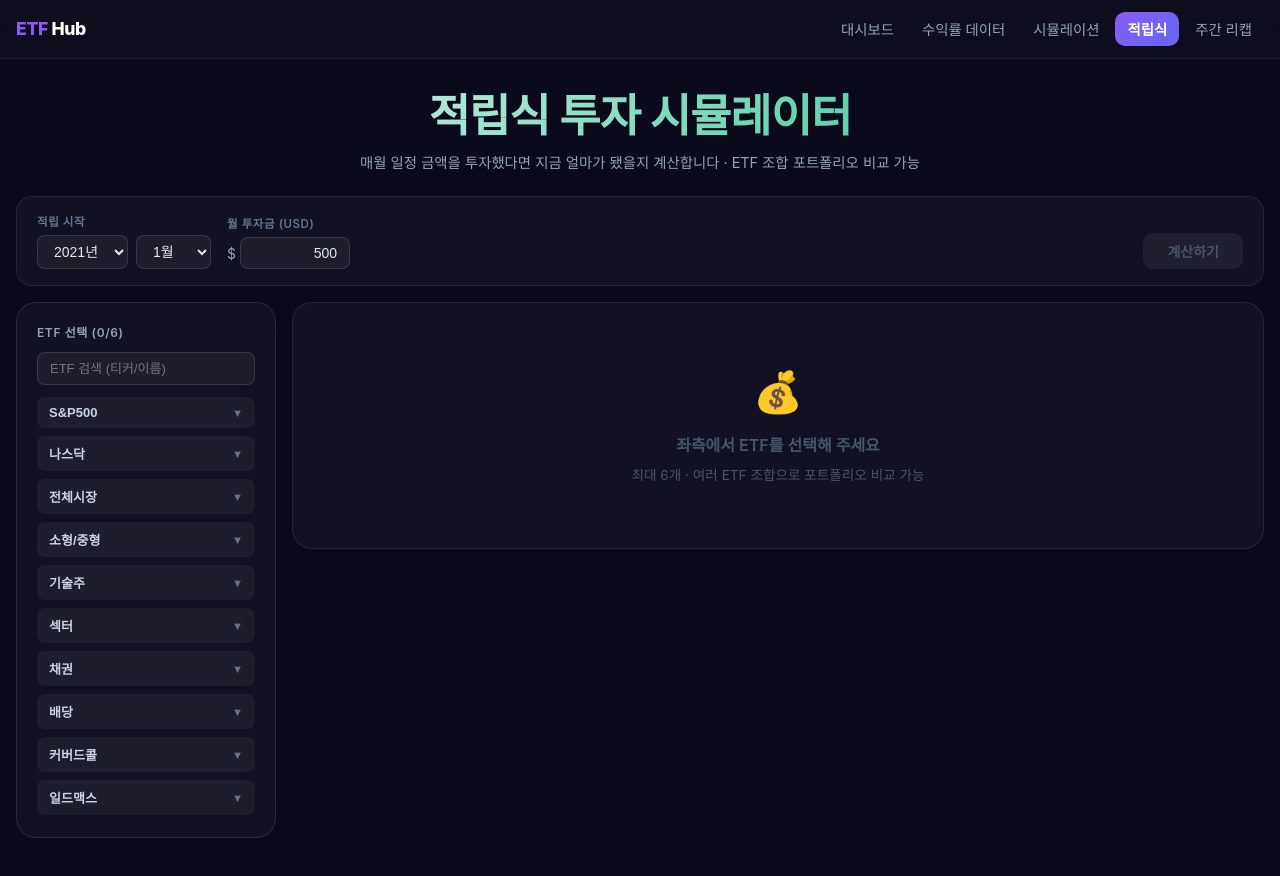
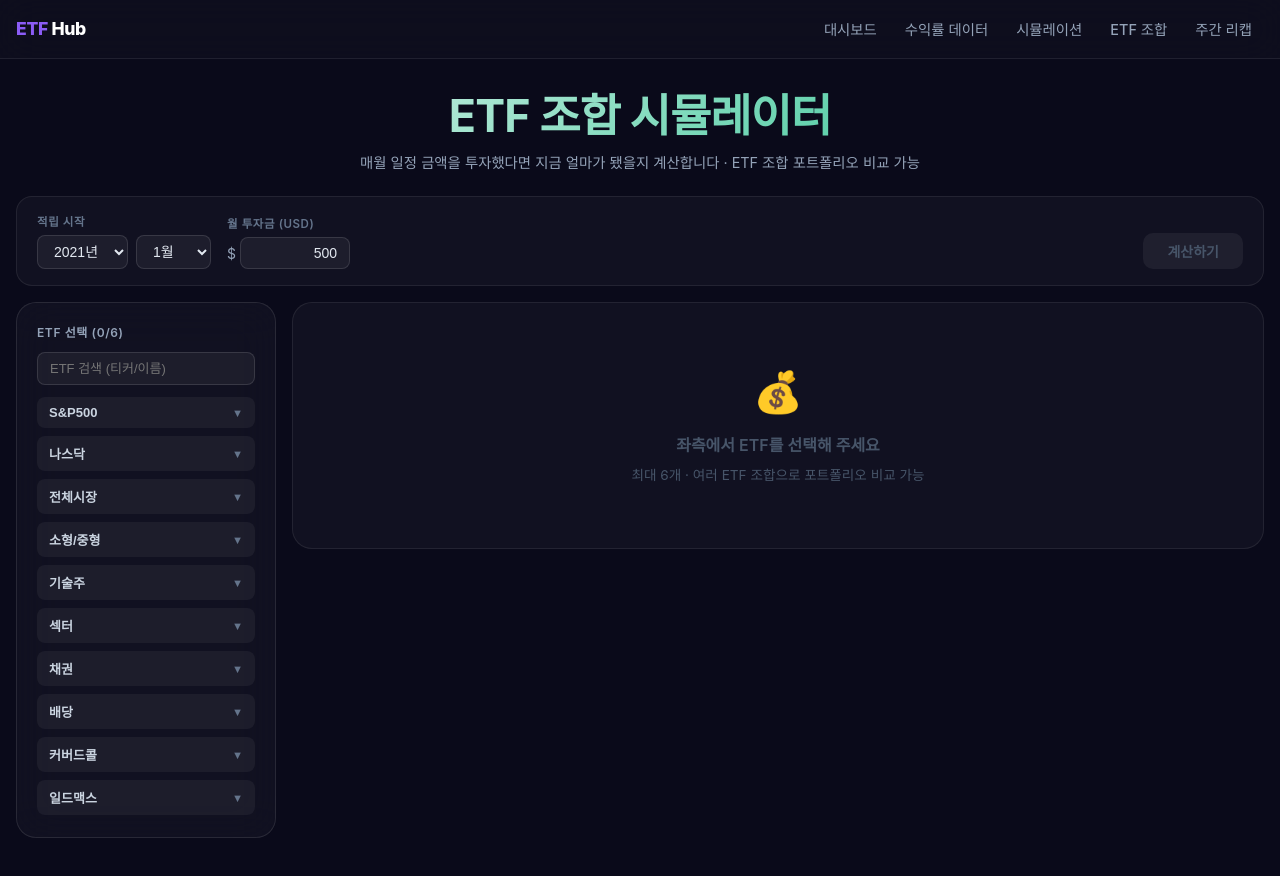
Before and after one commit to cpasuyong-blip/ETF-Dashboard, a Next.js app in the folder frontend/: page /dca in a window 1280 px wide. Shown: the top 876 px of the page. Built offline with nearby package versions, Linux system fonts and the light colour scheme.

Commit message:
Rename DCA page to ETF 조합
URL: /dca → /etf-combo, nav label and page title updated.

Co-Authored-By: Claude Sonnet 4.6 <noreply@anthropic.com>

```diff
--- /dev/null
+++ b/frontend/app/etf-combo/page.js
@@ -0,0 +1,3 @@
+'use client'
+import EtfDCA from '../../components/etf-dca'
+export default function EtfComboPage() { return <EtfDCA /> }
--- a/frontend/components/Navigation.jsx
+++ b/frontend/components/Navigation.jsx
@@ -8,7 +8,7 @@ export default function Navigation() {
     { href: '/', label: '대시보드' },
     { href: '/backtest', label: '수익률 데이터' },
     { href: '/simulation', label: '시뮬레이션' },
-    { href: '/dca', label: '적립식' },
+    { href: '/etf-combo', label: 'ETF 조합' },
     { href: '/recap', label: '주간 리캡' },
   ]
 
--- a/frontend/components/etf-dca.jsx
+++ b/frontend/components/etf-dca.jsx
@@ -333,7 +333,7 @@ export default function EtfDCA() {
         {/* 헤더 */}
         <header style={{ marginBottom:'1.5rem', textAlign:'center' }}>
           <h1 style={{ fontSize:'clamp(1.8rem,4vw,2.8rem)', fontWeight:'700', background:'linear-gradient(135deg,#fff 0%,#10b981 100%)', WebkitBackgroundClip:'text', WebkitTextFillColor:'transparent', backgroundClip:'text', margin:'0 0 0.4rem', letterSpacing:'-0.02em' }}>
-            적립식 투자 시뮬레이터
+            ETF 조합 시뮬레이터
           </h1>
           <p style={{ color:'#94a3b8', fontSize:'0.9rem', margin:0 }}>
             매월 일정 금액을 투자했다면 지금 얼마가 됐을지 계산합니다 · ETF 조합 포트폴리오 비교 가능
```
